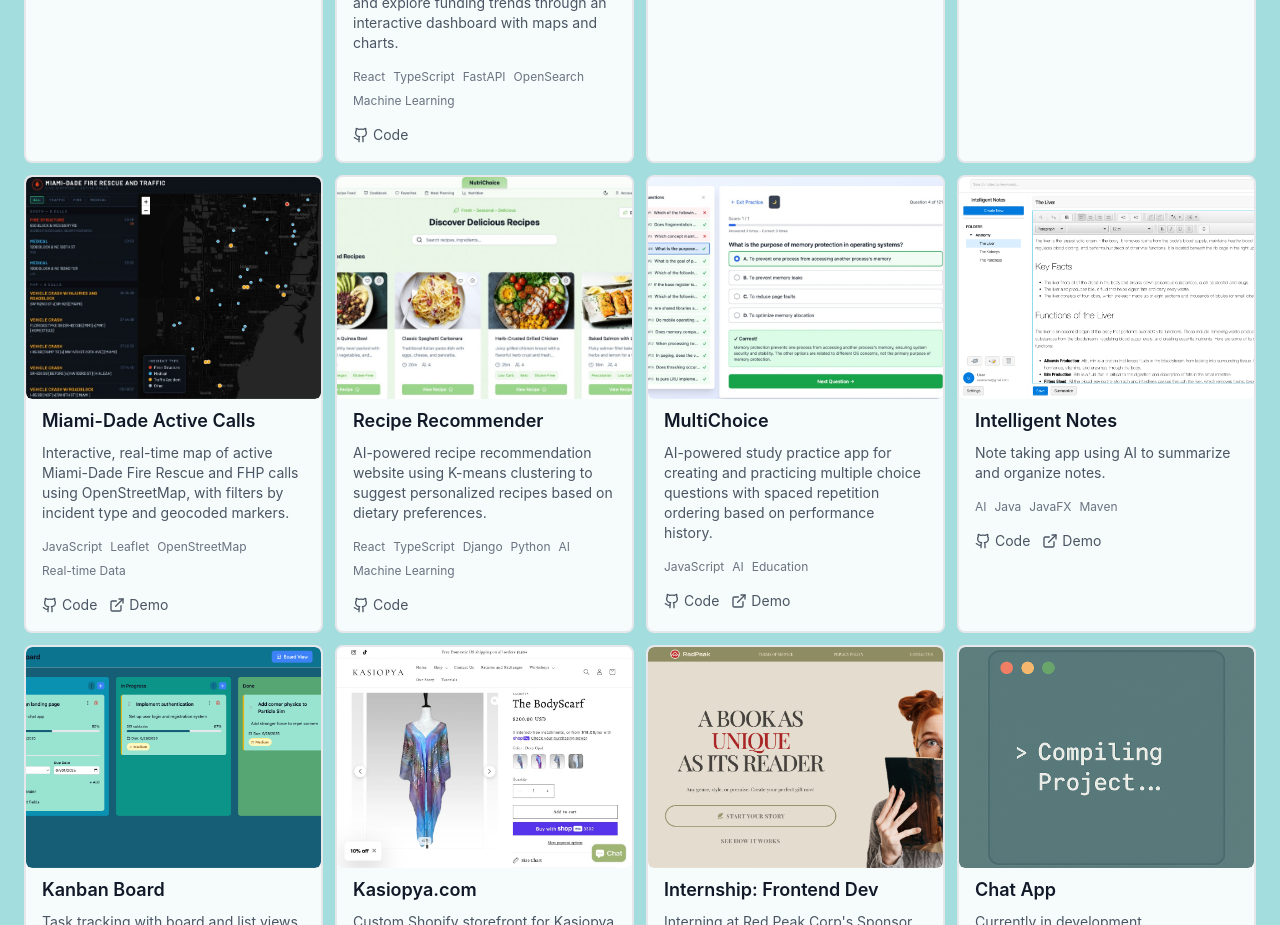
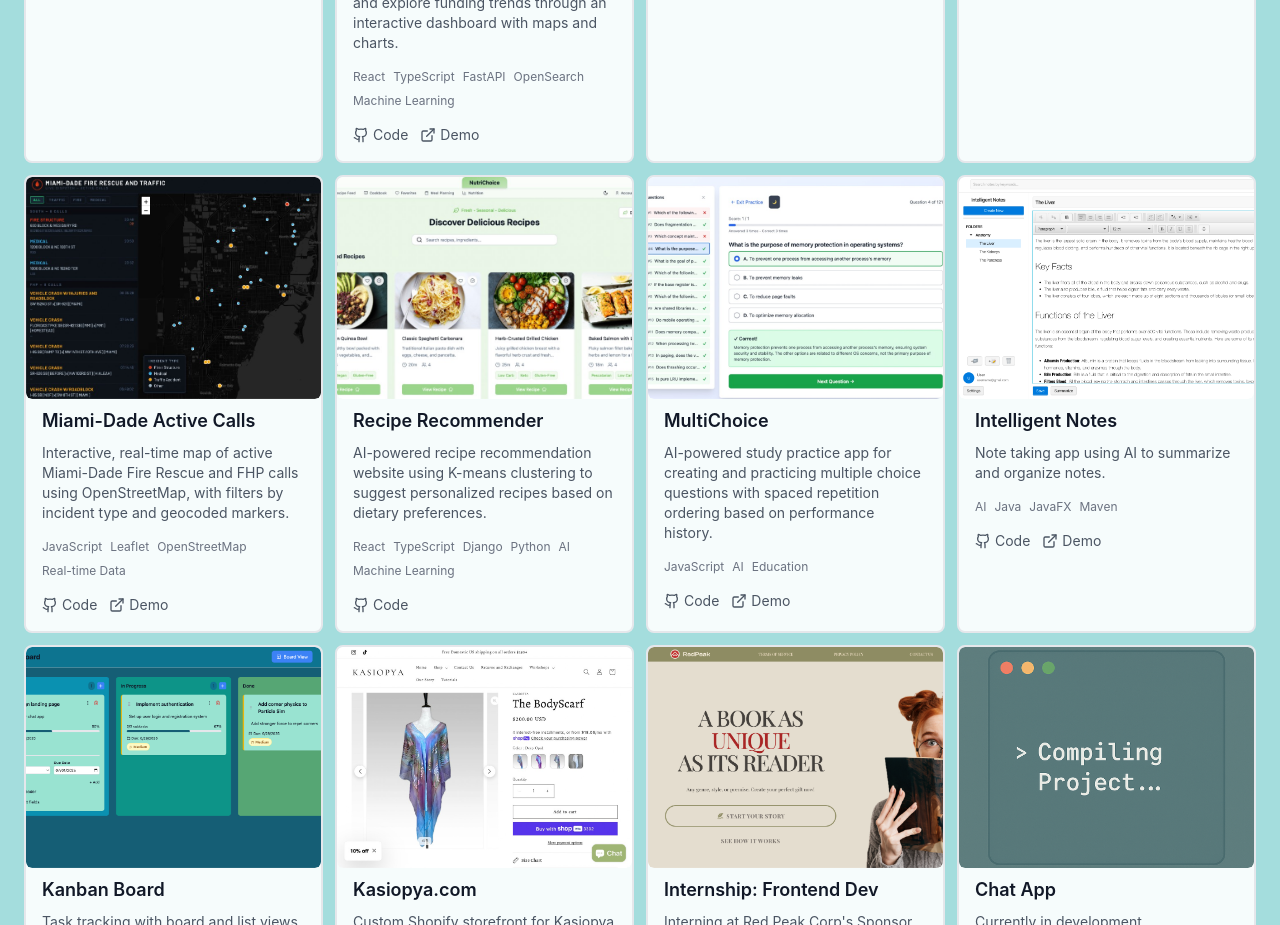
Before and after one commit to izy138/Portfolio, a React (Create React App) app: page / in a window 1280 px wide. Shown: the part 780-1705 px from the top of the page. Built offline with nearby package versions, Linux system fonts and the light colour scheme.

Commit message:
nih search links

```diff
--- a/src/projects.js
+++ b/src/projects.js
@@ -54,7 +54,8 @@ Infrastructure
 The app runs as three Docker Compose services (React frontend, FastAPI backend, OpenSearch) with hot-reload for local development. Data covers NIH grant CSVs (2020–2025) with 46 indexed fields per record in the project_data OpenSearch index.`,
     categories: ["React", "TypeScript", "FastAPI", "OpenSearch", "Machine Learning"],
     tech: ["React", "TypeScript", "Vite", "Tailwind CSS", "FastAPI", "OpenSearch", "Docker", "Recharts", "sentence-transformers", "PyTorch", "Pandas", "DuckDB"],
-    demo: "",
+    github: "https://github.com/izy138/KBR-search",
+    demo: "https://nih-search.onrender.com/",
     image: nihDashboardOverview,
     images: [
       nihDashboardOverview,
```
